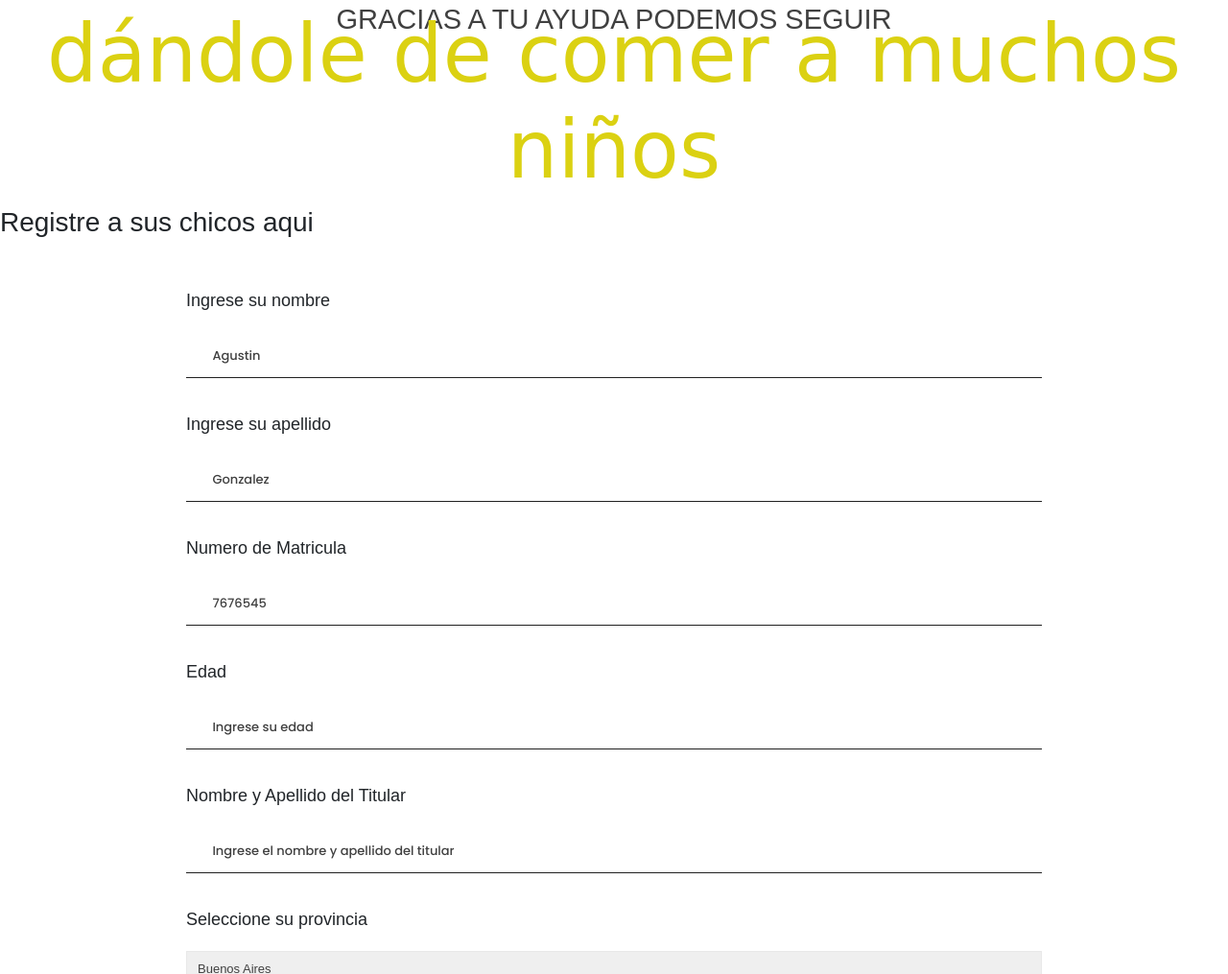
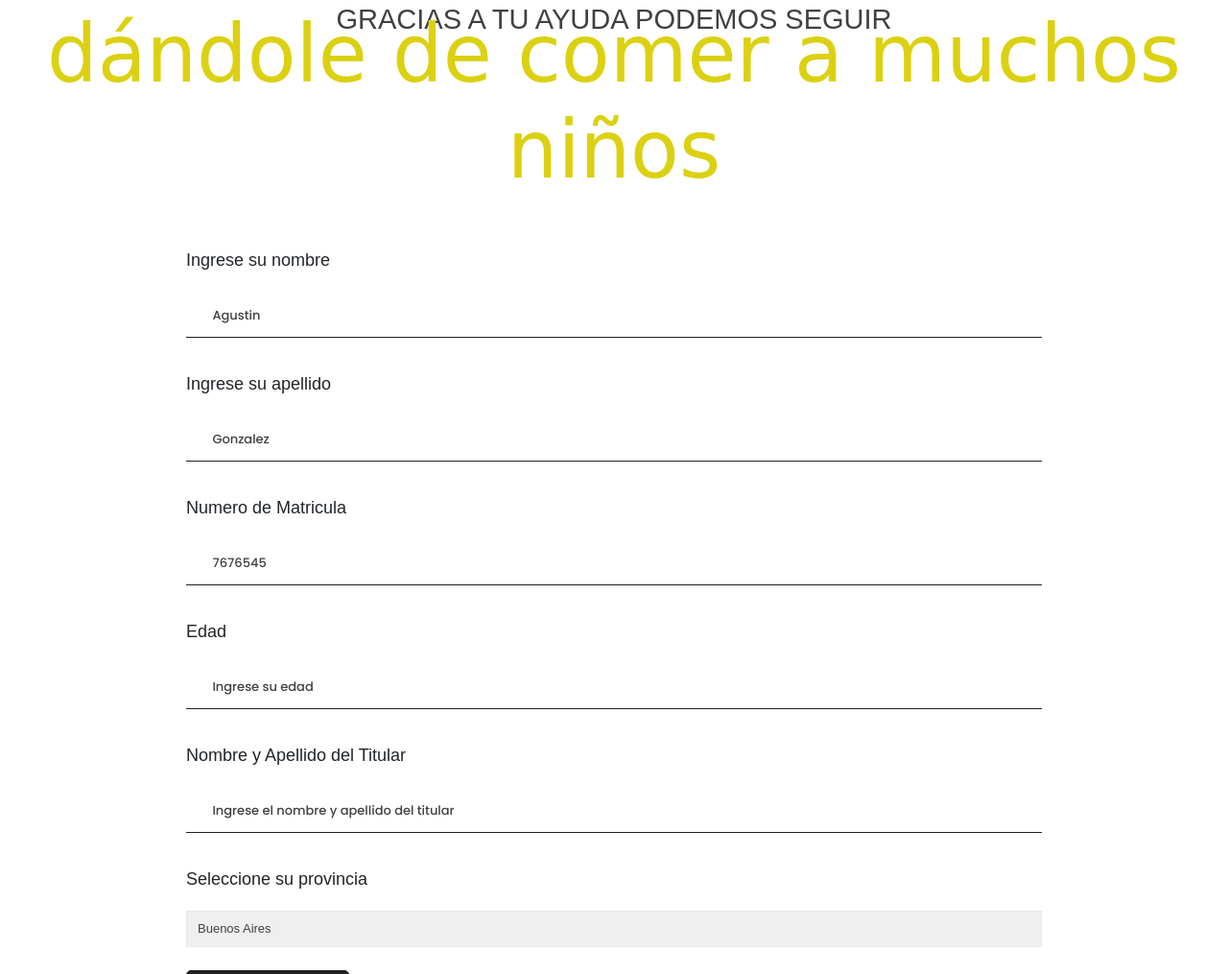
Before and after one commit to JonathanAsnes/Los-chicos-del-barrio, a plain HTML site: page index.html in a window 1280 px wide. Shown: the part 728-1743 px from the top of the page at 96% size. Drawn offline with nearby package versions, Linux system fonts and the light colour scheme; a web font is replaced by a local one.

Commit message:
Merendero los chicos del barrio

```diff
--- a/index.html
+++ b/index.html
@@ -65,7 +65,6 @@
     <main>
         <h1 class="mainTitle">GRACIAS A TU AYUDA PODEMOS SEGUIR</h1>
         <h2 class="secondaryTitle">dándole de comer a muchos niños</h2>
-        <h3>Registre a sus chicos aqui</h1>
         <form id="formularioUsuarios">
             <div class="inputContainer">
                 <label for="nombre">Ingrese su nombre</label>
```
